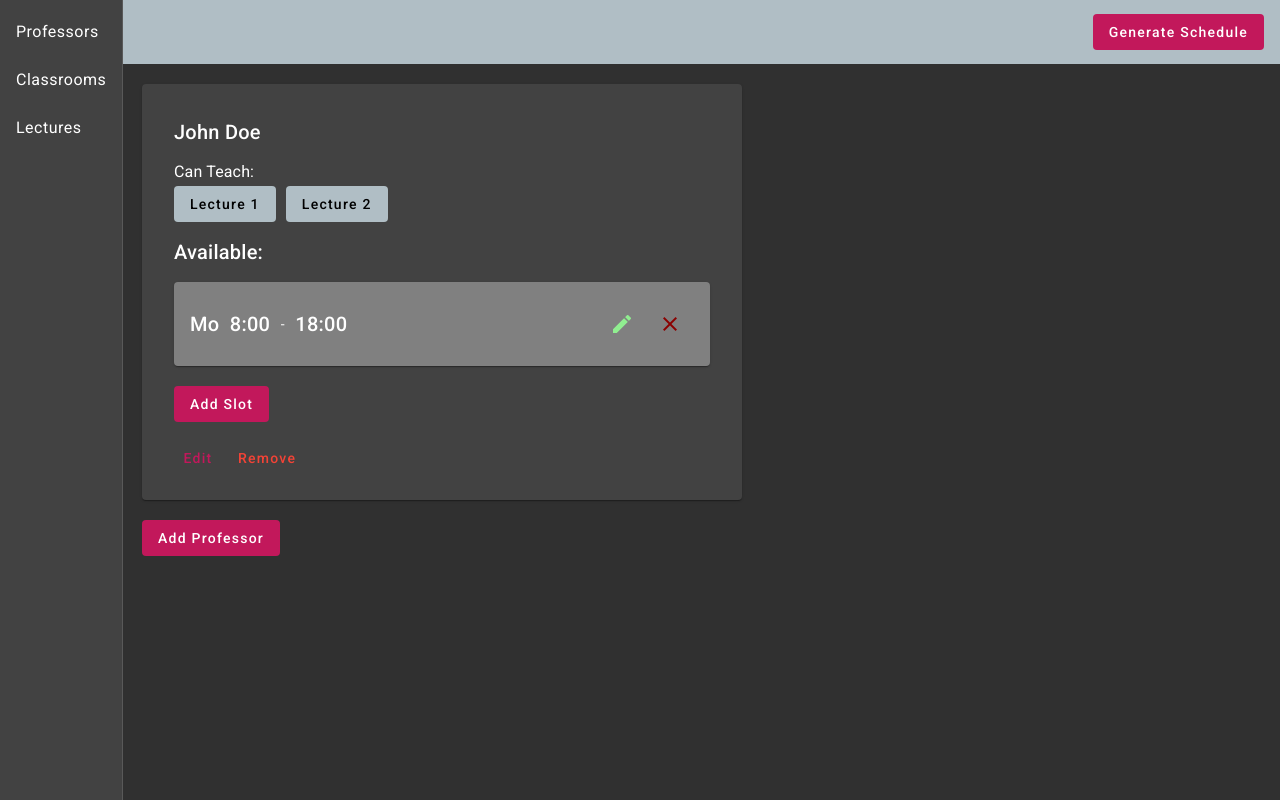
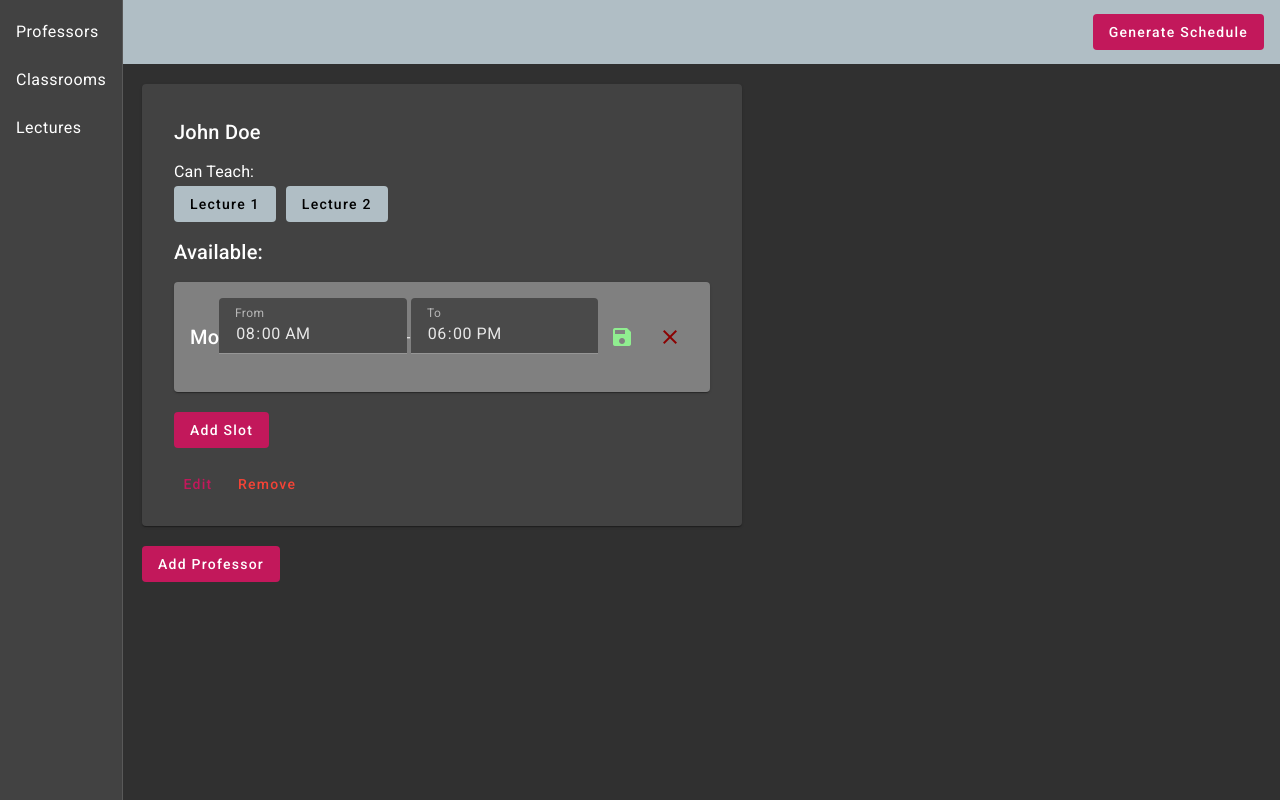
Before and after one commit to SerhiiYahdzhyiev/advanced-algorithms-assignment, an Angular app: page /professors in a window 1280 px wide. Both pictures are taken after a click on the button "edit". Built offline with nearby package versions, Linux system fonts and the light colour scheme; data requests are answered from the project's data file.

Commit message:
Add time-slot component.

```diff
--- a/db.json
+++ b/db.json
@@ -8,6 +8,7 @@
       ],
       "availableAt": [
         {
+          "id": 1,
           "weekday": "Mo",
           "from": 800,
           "to": 1800
--- a/src/app/components/index.ts
+++ b/src/app/components/index.ts
@@ -1,3 +1,4 @@
 export * from "./classroom/classroom.component";
 export * from "./professor/professor.component";
 export * from "./lecture/lecture.component";
+export * from "./time-slot/time-slot.component";
--- a/src/app/components/professor/professor.component.html
+++ b/src/app/components/professor/professor.component.html
@@ -27,30 +27,11 @@
     </mat-card-content>
     <mat-card-content style="padding-block: 10px">
       <h2 style="margin-bottom: 20px">Available:</h2>
-      <mat-card *ngFor="let slot of professor!.availableAt">
-        <mat-card-content>
-          <div style="display:flex;align-items:center;justify-content:space-between;">
-            <span style="display:flex;align-items:center;justify-content:space-between;min-width:20ch;">
-              <h2>Mo</h2>
-              <h2>{{formatSlotTime(slot.from)}}</h2>
-              -
-              <h2>{{formatSlotTime(slot.to)}}</h2>
-            </span>
-            <mat-card-actions style="padding: 0;">
-              <button mat-icon-button style="color:lightgreen;">
-                <mat-icon>edit</mat-icon>
-              </button>
-              <button mat-icon-button style="color:darkred">
-                <mat-icon>close</mat-icon>
-              </button>
-            </mat-card-actions>
-          </div>
-        </mat-card-content>
-      </mat-card>
+      <time-slot *ngFor="let slot of professor!.availableAt" [slot]="slot" (saved)="updateSlot()"
+        (removed)="removeSlot($event)"></time-slot>
       <button mat-flat-button color="primary">
         Add Slot
       </button>
-
     </mat-card-content>
     <mat-card-actions>
       <button mat-button color="primary" (click)="isEditing ? handleSaveClick() : startEditing() ">
--- a/src/app/components/professor/professor.component.ts
+++ b/src/app/components/professor/professor.component.ts
@@ -10,9 +10,10 @@ import { MatIconModule } from "@angular/material/icon";
 import { MatInputModule } from "@angular/material/input";
 import { MatMenuModule } from "@angular/material/menu";
 
-import { Lecture, Professor } from "@interfaces";
+import { Lecture, Professor, TimeSlot } from "@interfaces";
 
 import { CRUDService } from "@services";
+import { TimeSlotComponent } from "../time-slot/time-slot.component";
 
 @Component({
   standalone: true,
@@ -28,12 +29,13 @@ import { CRUDService } from "@services";
     MatInputModule,
     MatIconModule,
     MatMenuModule,
+    TimeSlotComponent,
   ],
   providers: [CRUDService],
 })
 export class ProfessorComponent implements OnInit {
   @Input()
-  professor: Professor | null = null;
+  professor: Professor = {} as Professor;
 
   @Input()
   lectures: Lecture[] = [];
@@ -52,20 +54,6 @@ export class ProfessorComponent implements OnInit {
   }
 
   constructor(private crudService: CRUDService) { }
-
-  formatSlotTime(time: number) {
-    let sliceIndex;
-    const timeString = time.toString();
-
-    if (timeString.length > 3) {
-      sliceIndex = 2;
-    } else {
-      sliceIndex = 1;
-    }
-
-    return timeString.substr(0, sliceIndex) + ":" +
-      timeString.substr(sliceIndex, 2);
-  }
 
   handleSaveClick() {
     this.save();
@@ -110,6 +98,17 @@ export class ProfessorComponent implements OnInit {
     }
   }
 
+  updateSlot() {
+    this.save();
+  }
+
+  removeSlot(slotId: number) {
+    this.professor.availableAt = this.professor.availableAt.filter((slot) =>
+      slot.id !== slotId
+    );
+    this.save();
+  }
+
   remove() {
     console.log("Removing");
     this.crudService.delete("professors", this.professor!.id).subscribe(
--- /dev/null
+++ b/src/app/components/time-slot/time-slot.component.html
@@ -0,0 +1,34 @@
+<mat-card>
+  <mat-card-content>
+    <div style="display:flex;align-items:center;justify-content:space-between;">
+      <span style="display:flex;align-items:center;justify-content:space-between;min-width:20ch;">
+        <h2>Mo</h2>
+        <ng-container *ngIf="!isEditing">
+          <h2>{{formatSlotTime(slot.from)}}</h2>
+          -
+          <h2>{{formatSlotTime(slot.to)}}</h2>
+        </ng-container>
+        <ng-container *ngIf="isEditing">
+          <mat-form-field>
+            <mat-label>From</mat-label>
+            <input matInput type="time" min="09:00" max="19:00" [(ngModel)]="formattedFrom" />
+          </mat-form-field>
+          -
+          <mat-form-field>
+            <mat-label>To</mat-label>
+            <input matInput type="time" min="09:00" max="19:00" [(ngModel)]="formattedTo" />
+          </mat-form-field>
+        </ng-container>
+      </span>
+      <mat-card-actions style="padding: 0;">
+        <button mat-icon-button style="color:lightgreen;" (click)="isEditing ? handleSave() : startEditing()">
+          <mat-icon *ngIf="!isEditing">edit</mat-icon>
+          <mat-icon *ngIf="isEditing">save</mat-icon>
+        </button>
+        <button mat-icon-button style="color:darkred" (click)="handleRemove()">
+          <mat-icon>close</mat-icon>
+        </button>
+      </mat-card-actions>
+    </div>
+  </mat-card-content>
+</mat-card>
--- /dev/null
+++ b/src/app/components/time-slot/time-slot.component.ts
@@ -0,0 +1,88 @@
+import { CommonModule } from "@angular/common";
+import { Component, EventEmitter, Input, Output } from "@angular/core";
+import { FormsModule } from "@angular/forms";
+import { MatButtonModule } from "@angular/material/button";
+import { MatCardModule } from "@angular/material/card";
+import { MatIconModule } from "@angular/material/icon";
+import { MatInputModule } from "@angular/material/input";
+import { TimeSlot, Weekday } from "@interfaces";
+
+@Component({
+  standalone: true,
+  selector: "time-slot",
+  templateUrl: "./time-slot.component.html",
+  styleUrl: "./time-slot.compoonent.css",
+  imports: [
+    CommonModule,
+    FormsModule,
+    MatIconModule,
+    MatButtonModule,
+    MatCardModule,
+    MatInputModule,
+  ],
+})
+export class TimeSlotComponent {
+  @Input()
+  slot: TimeSlot = {
+    weekday: Weekday.MONDAY,
+    from: 800,
+    to: 1800,
+  } as TimeSlot;
+
+  @Output()
+  saved = new EventEmitter<TimeSlot>();
+
+  @Output()
+  removed = new EventEmitter<number>();
+
+  isEditing: boolean = false;
+
+  startEditing() {
+    this.isEditing = true;
+  }
+
+  endEditing() {
+    this.isEditing = false;
+  }
+
+  handleSave() {
+    this.saved.emit(this.slot);
+    this.endEditing();
+  }
+
+  handleRemove() {
+    this.removed.emit(this.slot.id);
+  }
+
+  formatSlotTime(time: number) {
+    let timeString = time.toString();
+
+    if (timeString.length < 4) {
+      timeString = "0" + timeString;
+    }
+
+    return timeString.substring(0, 2) + ":" +
+      timeString.substring(2, 4);
+  }
+
+  formatToSlotTime(timeString: string) {
+    const parts = timeString.split(":");
+
+    return parseInt(parts.join(""));
+  }
+
+  get formattedFrom() {
+    return this.formatSlotTime(this.slot.from);
+  }
+  get formattedTo() {
+    return this.formatSlotTime(this.slot.to);
+  }
+
+  set formattedFrom(value: string) {
+    this.slot.from = this.formatToSlotTime(value);
+  }
+
+  set formattedTo(value: string) {
+    this.slot.to = this.formatToSlotTime(value);
+  }
+}
--- /dev/null
+++ b/src/app/components/time-slot/time-slot.compoonent.css
@@ -0,0 +1,12 @@
+mat-card {
+  background: gray;
+  margin-bottom: 20px;
+}
+
+h2 {
+  margin-bottom: 0;
+}
+
+h2 {
+  line-height: 1;
+}
--- a/src/interfaces/index.ts
+++ b/src/interfaces/index.ts
@@ -23,6 +23,7 @@ export interface Classroom {
 }
 
 export interface TimeSlot {
+  id: number;
   weekday: Weekday;
   from: number;
   to: number;
```
